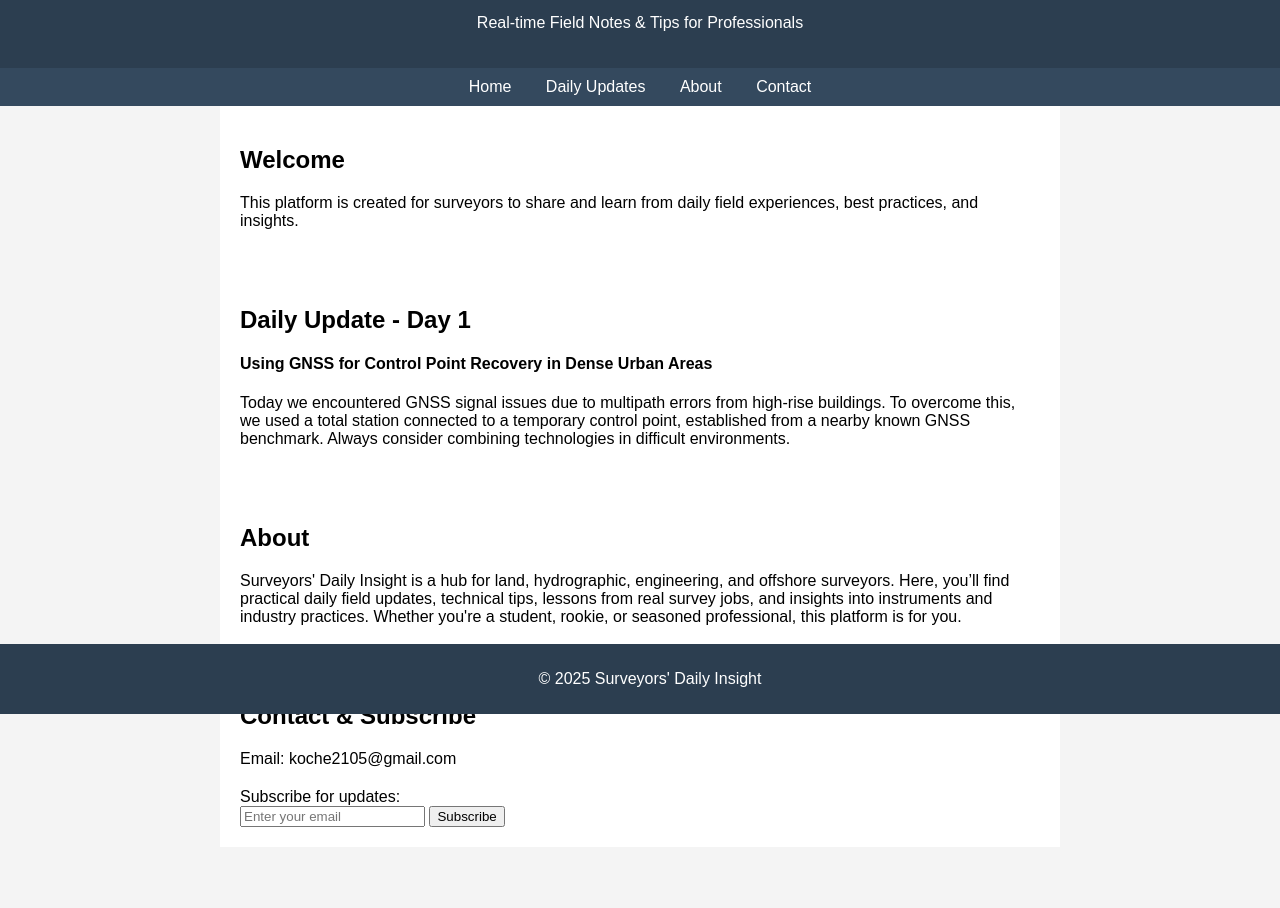
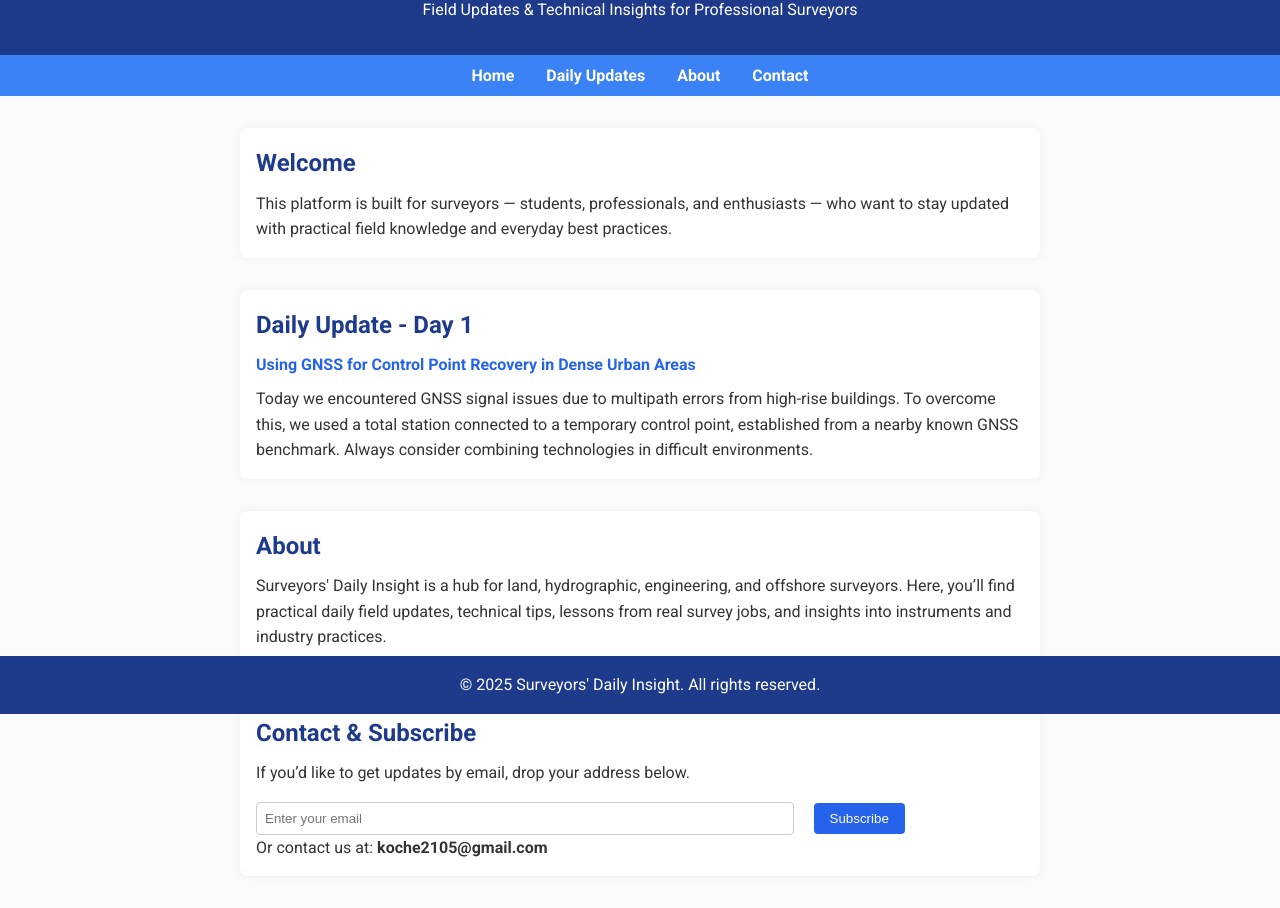
Before and after one commit to Donwiz-Surveys/surveyors-daily-insight, a plain HTML site: page index.html in a window 1280 px wide. Shown: the part 86-994 px from the top of the page. Before the commit the page ends 933 px from the top, so only its background shows below. Drawn offline with Linux system fonts and the light colour scheme.

Commit message:
Update index.html

```diff
--- a/index.html
+++ b/index.html
@@ -1,66 +1,107 @@
 <!DOCTYPE html>
 <html lang="en">
 <head>
-  <meta charset="UTF-8" />
-  <meta name="viewport" content="width=device-width, initial-scale=1.0" />
+  <meta charset="UTF-8">
+  <meta name="viewport" content="width=device-width, initial-scale=1.0">
   <title>Surveyors' Daily Insight</title>
+  <link href="https://fonts.googleapis.com/css2?family=Roboto:wght@400;700&display=swap" rel="stylesheet">
   <style>
-    body {
-      font-family: Arial, sans-serif;
+    * {
       margin: 0;
       padding: 0;
-      background: #f4f4f4;
+      box-sizing: border-box;
+    }
+    body {
+      font-family: 'Roboto', sans-serif;
+      background-color: #f9fafb;
+      color: #333;
+      line-height: 1.6;
     }
     header {
-      background: #2c3e50;
-      color: white;
-      padding: 20px;
+      background-color: #1e3a8a;
+      color: #fff;
+      padding: 2rem 1rem;
       text-align: center;
     }
     nav {
-      background: #34495e;
-      padding: 10px;
-      text-align: center;
+      background-color: #3b82f6;
+      display: flex;
+      justify-content: center;
+      padding: 0.5rem;
     }
     nav a {
-      color: white;
-      margin: 0 15px;
+      color: #fff;
+      margin: 0 1rem;
       text-decoration: none;
+      font-weight: bold;
+    }
+    nav a:hover {
+      text-decoration: underline;
     }
     .container {
-      padding: 20px;
       max-width: 800px;
-      margin: auto;
-      background: white;
+      margin: 2rem auto;
+      padding: 1rem;
+      background: #ffffff;
+      border-radius: 8px;
+      box-shadow: 0 0 10px rgba(0,0,0,0.05);
+    }
+    h2 {
+      margin-bottom: 0.5rem;
+      color: #1e3a8a;
+    }
+    h4 {
+      margin-bottom: 0.5rem;
+      color: #2563eb;
     }
     footer {
-      background: #2c3e50;
+      background-color: #1e3a8a;
       color: white;
       text-align: center;
-      padding: 10px;
+      padding: 1rem;
       position: fixed;
+      bottom: 0;
       width: 100%;
-      bottom: 0;
     }
-    .subscribe-form {
-      margin-top: 20px;
+    form {
+      margin-top: 1rem;
+    }
+    input[type="email"] {
+      padding: 0.5rem;
+      width: 70%;
+      margin-right: 1rem;
+      border: 1px solid #ccc;
+      border-radius: 4px;
+    }
+    button {
+      padding: 0.5rem 1rem;
+      background-color: #2563eb;
+      color: white;
+      border: none;
+      border-radius: 4px;
+      cursor: pointer;
+    }
+    button:hover {
+      background-color: #1d4ed8;
     }
   </style>
 </head>
 <body>
   <header>
     <h1>Surveyors' Daily Insight</h1>
-    <p>Real-time Field Notes & Tips for Professionals</p>
+    <p>Field Updates & Technical Insights for Professional Surveyors</p>
   </header>
+
   <nav>
     <a href="#home">Home</a>
     <a href="#updates">Daily Updates</a>
     <a href="#about">About</a>
     <a href="#contact">Contact</a>
   </nav>
+
   <div class="container" id="home">
     <h2>Welcome</h2>
-    <p>This platform is created for surveyors to share and learn from daily field experiences, best practices, and insights.</p>
+    <p>This platform is built for surveyors — students, professionals, and enthusiasts — who want to stay updated with practical field knowledge and everyday best practices.</p>
   </div>
 
   <div class="container" id="updates">
@@ -71,21 +112,21 @@
 
   <div class="container" id="about">
     <h2>About</h2>
-    <p>Surveyors' Daily Insight is a hub for land, hydrographic, engineering, and offshore surveyors. Here, you’ll find practical daily field updates, technical tips, lessons from real survey jobs, and insights into instruments and industry practices. Whether you're a student, rookie, or seasoned professional, this platform is for you.</p>
+    <p>Surveyors' Daily Insight is a hub for land, hydrographic, engineering, and offshore surveyors. Here, you’ll find practical daily field updates, technical tips, lessons from real survey jobs, and insights into instruments and industry practices.</p>
   </div>
 
   <div class="container" id="contact">
     <h2>Contact & Subscribe</h2>
-    <p>Email: koche2105@gmail.com</p>
-    <form class="subscribe-form" action="https://formspree.io/f/xwkgbkkr" method="POST">
-      <label for="email">Subscribe for updates:</label><br>
-      <input type="email" name="email" required placeholder="Enter your email" />
+    <p>If you’d like to get updates by email, drop your address below.</p>
+    <form action="https://formspree.io/f/xwkgbkkr" method="POST">
+      <input type="email" name="email" placeholder="Enter your email" required>
       <button type="submit">Subscribe</button>
     </form>
+    <p>Or contact us at: <strong>koche2105@gmail.com</strong></p>
   </div>
 
   <footer>
-    <p>&copy; 2025 Surveyors' Daily Insight</p>
+    <p>&copy; 2025 Surveyors' Daily Insight. All rights reserved.</p>
   </footer>
 </body>
 </html>
```
